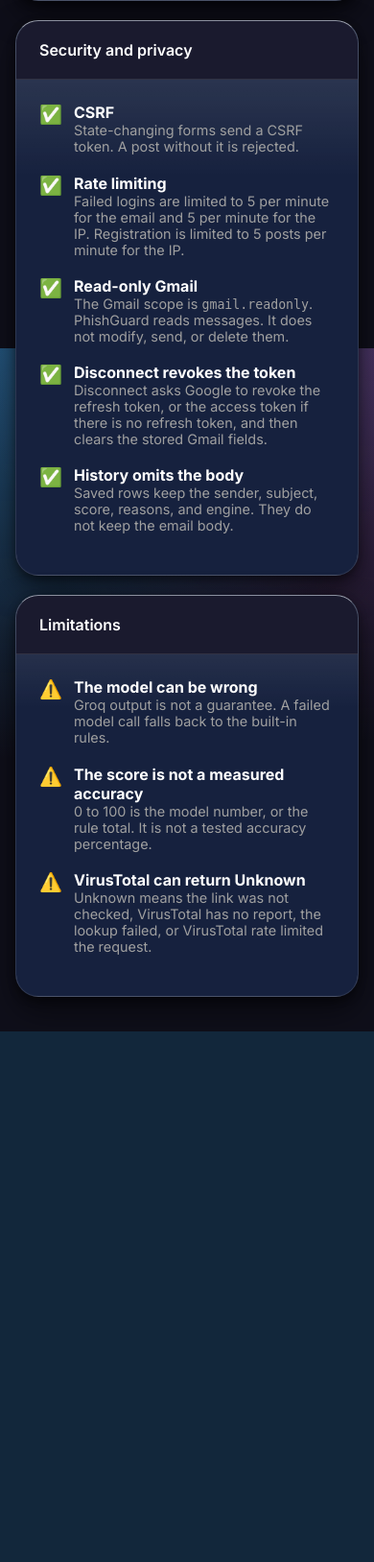
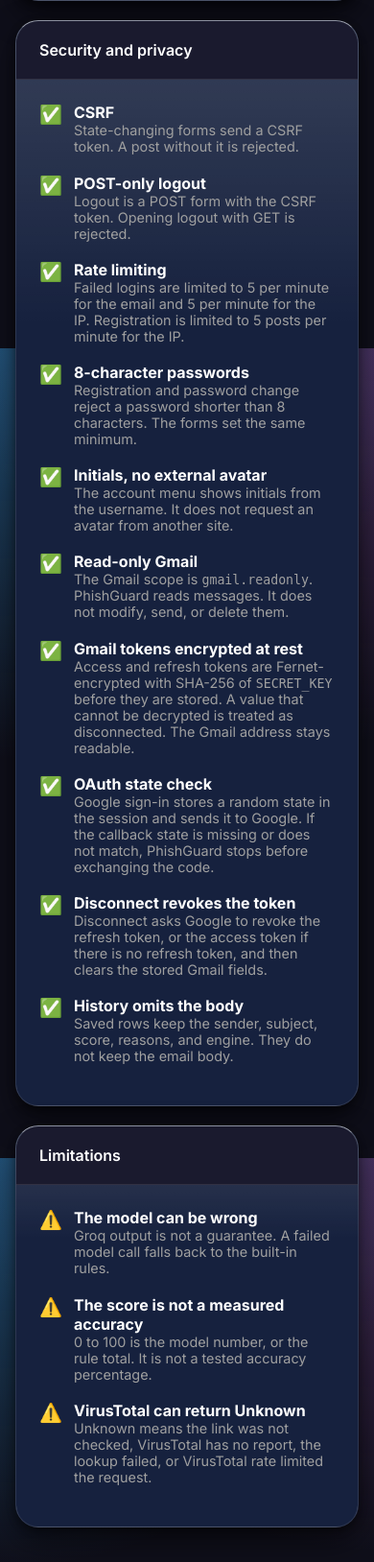
Before and after one commit to agyemankwakualex-del/phishguard-ai, a Flask app: page /about in a window 390 px wide. Shown: the part 2169-3797 px from the top of the page at 96% size. Before the commit the page ends 3244 px from the top, so only its background shows below. Run offline with Flask 3, Linux system fonts and the light colour scheme; some libraries are stand-ins or nearby versions.

Commit message:
List the merged security checks on the About page. (#13)
Name encrypted Gmail tokens, the OAuth state check, POST-only logout, the 8-character password minimum, and initials instead of an external avatar.

Co-authored-by: Cursor Agent <cursoragent@cursor.com>
Co-authored-by: Tablet_Jnr <agyemankwakualex-del@users.noreply.github.com>

```diff
--- a/templates/about.html
+++ b/templates/about.html
@@ -97,6 +97,13 @@
                 <li class="feature-item">
                     <span class="feature-icon">✅</span>
                     <div>
+                        <strong>POST-only logout</strong>
+                        <p class="note">Logout is a POST form with the CSRF token. Opening logout with GET is rejected.</p>
+                    </div>
+                </li>
+                <li class="feature-item">
+                    <span class="feature-icon">✅</span>
+                    <div>
                         <strong>Rate limiting</strong>
                         <p class="note">Failed logins are limited to 5 per minute for the email and 5 per minute for the IP. Registration is limited to 5 posts per minute for the IP.</p>
                     </div>
@@ -104,8 +111,36 @@
                 <li class="feature-item">
                     <span class="feature-icon">✅</span>
                     <div>
+                        <strong>8-character passwords</strong>
+                        <p class="note">Registration and password change reject a password shorter than 8 characters. The forms set the same minimum.</p>
+                    </div>
+                </li>
+                <li class="feature-item">
+                    <span class="feature-icon">✅</span>
+                    <div>
+                        <strong>Initials, no external avatar</strong>
+                        <p class="note">The account menu shows initials from the username. It does not request an avatar from another site.</p>
+                    </div>
+                </li>
+                <li class="feature-item">
+                    <span class="feature-icon">✅</span>
+                    <div>
                         <strong>Read-only Gmail</strong>
                         <p class="note">The Gmail scope is <code>gmail.readonly</code>. PhishGuard reads messages. It does not modify, send, or delete them.</p>
+                    </div>
+                </li>
+                <li class="feature-item">
+                    <span class="feature-icon">✅</span>
+                    <div>
+                        <strong>Gmail tokens encrypted at rest</strong>
+                        <p class="note">Access and refresh tokens are Fernet-encrypted with SHA-256 of <code>SECRET_KEY</code> before they are stored. A value that cannot be decrypted is treated as disconnected. The Gmail address stays readable.</p>
+                    </div>
+                </li>
+                <li class="feature-item">
+                    <span class="feature-icon">✅</span>
+                    <div>
+                        <strong>OAuth state check</strong>
+                        <p class="note">Google sign-in stores a random state in the session and sends it to Google. If the callback state is missing or does not match, PhishGuard stops before exchanging the code.</p>
                     </div>
                 </li>
                 <li class="feature-item">
```
